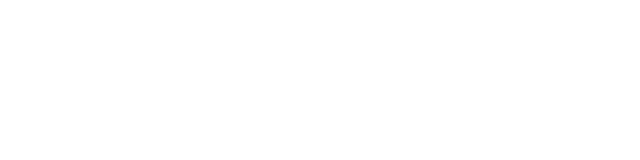
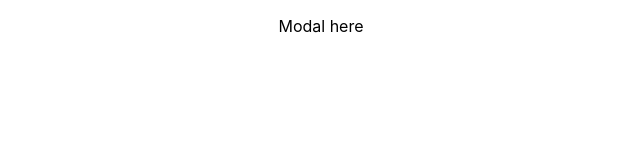
Before and after one commit to mental-health-org/mental-health-fe, a React (Create React App) app: page /#/ask in a window 1280 px wide. Both pictures are taken after typing "Sample", "Sample", "Sample" into the empty fields and a click on the button "Submit". Shown: the top 160 px of the page, without its empty margins (319-959 px from the left). Built offline with nearby package versions, Linux system fonts and the light colour scheme.

Commit message:
Add modal here text on click

```diff
--- a/src/containers/askPage/AskPage.tsx
+++ b/src/containers/askPage/AskPage.tsx
@@ -22,7 +22,7 @@
   return (
     <section>
       {!isSubmitClicked && <NewQuestionForm changeIsSubmittedToFalse={changeIsSubmittedToFalse} addQuestion={addQuestion}/>}
-
+      {isSubmitClicked && <p>Modal here</p>}
     </section>
   )
 };
```
